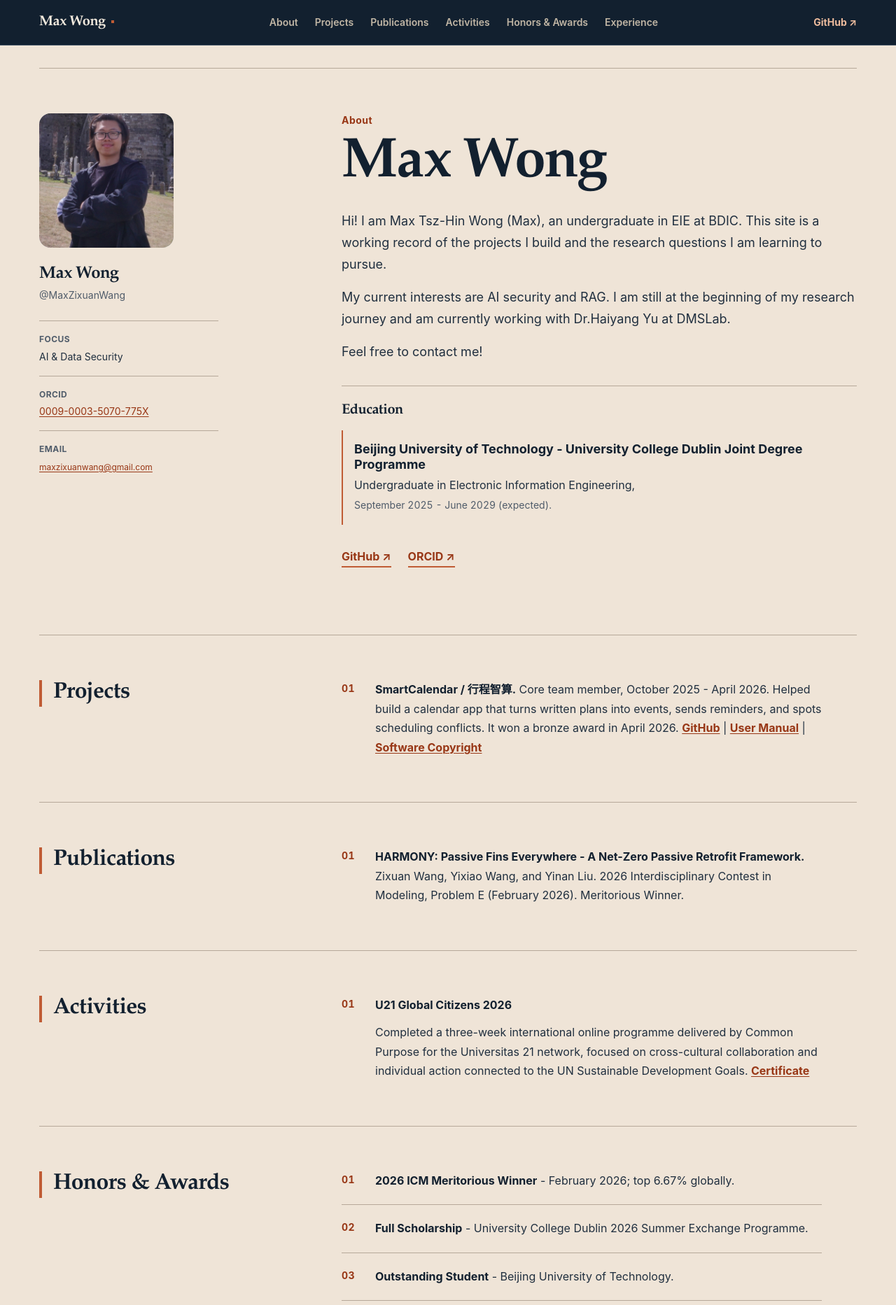
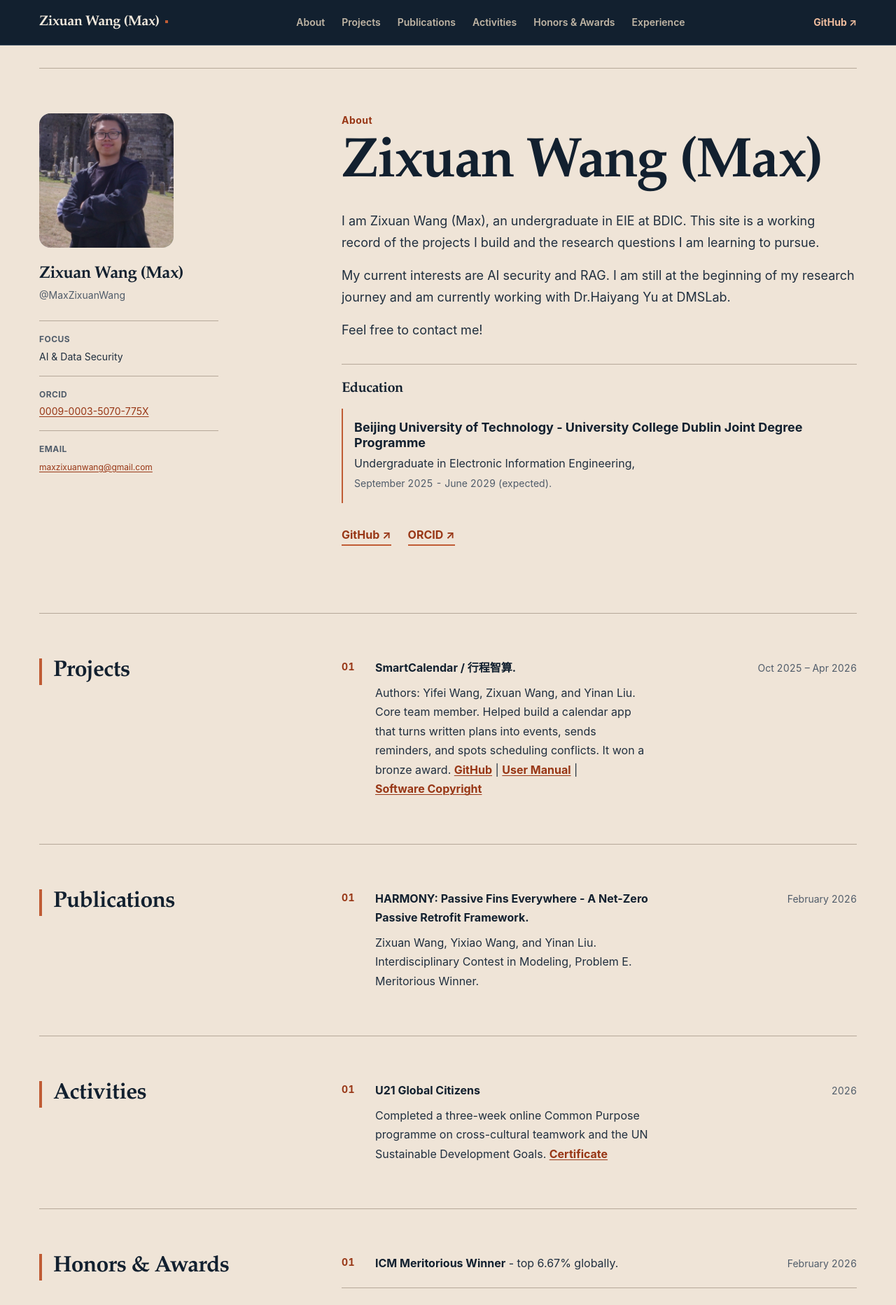
Before and after one commit to MaxZixuanWang/maxzixuanwang.github.io, a Next.js app: page / in a window 1280 px wide. Shown: the top 1865 px of the page at 70% size. Built offline with nearby package versions, Linux system fonts and the light colour scheme.

Commit message:
Refine profile copy and align entry dates

```diff
--- a/app/hallmark.css
+++ b/app/hallmark.css
@@ -479,6 +479,38 @@ section {
   margin-block-start: var(--space-3);
 }
 
+.dated-list {
+  max-inline-size: none;
+}
+
+.dated-list > :is(ul, ol) > li {
+  display: grid;
+  grid-template-columns: minmax(0, 1fr);
+  column-gap: var(--space-6);
+}
+
+.dated-list > :is(ul, ol) > li > p {
+  grid-column: 1;
+  margin: 0;
+}
+
+.dated-list > :is(ul, ol) > li > p + p {
+  margin-block-start: var(--space-2);
+}
+
+.dated-list > :is(ul, ol) > li > p:has(> em:only-child) {
+  grid-row: 2;
+  color: var(--color-ink-muted);
+  font-family: var(--font-utility);
+  font-size: var(--text-sm);
+  line-height: var(--leading-compact);
+  font-variant-numeric: tabular-nums;
+}
+
+.dated-list > :is(ul, ol) > li > p > em:only-child {
+  font-style: normal;
+}
+
 .editable-content strong {
   color: var(--color-ink);
   font-weight: 700;
@@ -643,6 +675,20 @@ section {
   }
 }
 
+@media (min-width: 72rem) {
+  .dated-list > :is(ul, ol) > li {
+    grid-template-columns: minmax(0, 1fr) minmax(0, 17rem);
+  }
+
+  .dated-list > :is(ul, ol) > li > p:has(> em:only-child) {
+    grid-column: 2;
+    grid-row: 1;
+    justify-self: end;
+    margin-block-start: var(--space-1);
+    text-align: right;
+  }
+}
+
 @media (min-width: 90rem) {
   .page-shell {
     padding-block-start: var(--space-12);
--- a/app/layout.tsx
+++ b/app/layout.tsx
@@ -3,11 +3,11 @@ import "./hallmark.css";
 
 export const metadata: Metadata = {
   metadataBase: new URL("https://maxzixuanwang.github.io"),
-  title: "Max Wong — Academic Homepage",
+  title: "Zixuan Wang (Max) — Academic Homepage",
   description:
-    "Max Wong's personal academic homepage, projects, publications, and activities.",
+    "Academic homepage of Zixuan Wang (Max): projects, publications, and activities.",
   openGraph: {
-    title: "Max Wong — Academic Homepage",
+    title: "Zixuan Wang (Max) — Academic Homepage",
     description:
       "Personal academic homepage, projects, publications, and activities.",
     type: "website",
--- a/app/page.tsx
+++ b/app/page.tsx
@@ -49,7 +49,7 @@ export default function Home() {
       <header className="site-header">
         <div className="header-inner">
           <a className="site-name" href="#top">
-            Max Wong
+            Zixuan Wang (Max)
           </a>
           <nav className="site-nav" aria-label="Primary navigation">
             <a href="#about">About</a>
@@ -77,7 +77,7 @@ export default function Home() {
               <Image
                 className="profile-image"
                 src="/profile.jpg"
-                alt="Max Wong"
+                alt="Zixuan Wang (Max)"
                 width={800}
                 height={800}
                 priority
@@ -85,7 +85,7 @@ export default function Home() {
               />
             </div>
             <div className="profile-identity">
-              <h2>Max Wong</h2>
+              <h2>Zixuan Wang (Max)</h2>
               <p>@MaxZixuanWang</p>
             </div>
             <dl className="profile-meta">
@@ -118,7 +118,7 @@ export default function Home() {
 
           <article className="profile-main">
             <p className="section-label">About</p>
-            <h1>Max Wong</h1>
+            <h1>Zixuan Wang (Max)</h1>
             <EditableContent
               className="editable-content about-content"
             >
@@ -148,7 +148,7 @@ export default function Home() {
             <h2>Projects</h2>
           </header>
           <EditableContent
-            className="editable-content entry-list publication-list numbered-list"
+            className="editable-content entry-list publication-list numbered-list dated-list"
           >
             {content.projects}
           </EditableContent>
@@ -159,7 +159,7 @@ export default function Home() {
             <h2>Publications</h2>
           </header>
           <EditableContent
-            className="editable-content entry-list publication-list numbered-list"
+            className="editable-content entry-list publication-list numbered-list dated-list"
           >
             {content.publications}
           </EditableContent>
@@ -170,7 +170,7 @@ export default function Home() {
             <h2>Activities</h2>
           </header>
           <EditableContent
-            className="editable-content activity-list numbered-list"
+            className="editable-content activity-list numbered-list dated-list"
           >
             {content.activities}
           </EditableContent>
@@ -182,7 +182,7 @@ export default function Home() {
               <h2>Honors &amp; Awards</h2>
             </header>
             <EditableContent
-              className="editable-content compact-content numbered-list"
+              className="editable-content compact-content numbered-list dated-list"
             >
               {content.honors}
             </EditableContent>
@@ -192,7 +192,7 @@ export default function Home() {
               <h2>Experience</h2>
             </header>
             <EditableContent
-              className="editable-content compact-content numbered-list"
+              className="editable-content compact-content numbered-list dated-list"
             >
               {content.experience}
             </EditableContent>
@@ -202,7 +202,7 @@ export default function Home() {
 
       <footer className="site-footer">
         <div className="footer-inner">
-          <p>© 2026 Max Wong</p>
+          <p>© 2026 Zixuan Wang (Max)</p>
           <p>Last updated August 2026</p>
           <a href="#top">Back to top ↑</a>
         </div>
--- a/content/about.md
+++ b/content/about.md
@@ -1,4 +1,4 @@
-Hi! I am Max Tsz-Hin Wong (Max), an undergraduate in EIE at BDIC. This site is a working record of the projects I build and the research questions I am learning to pursue.
+I am Zixuan Wang (Max), an undergraduate in EIE at BDIC. This site is a working record of the projects I build and the research questions I am learning to pursue.
 
 My current interests are AI security and RAG. I am still at the beginning of my research journey and am currently working with Dr.Haiyang Yu at DMSLab.
 
--- a/content/activities.md
+++ b/content/activities.md
@@ -1,3 +1,5 @@
-1. **U21 Global Citizens 2026**
+1. **U21 Global Citizens**
 
-   Completed a three-week international online programme delivered by Common Purpose for the Universitas 21 network, focused on cross-cultural collaboration and individual action connected to the UN Sustainable Development Goals. [Certificate](/files/u21-global-citizens-2026-certificate.pdf)
+   *2026*
+
+   Completed a three-week online Common Purpose programme on cross-cultural teamwork and the UN Sustainable Development Goals. [Certificate](/files/u21-global-citizens-2026-certificate.pdf)
--- a/content/experience.md
+++ b/content/experience.md
@@ -1 +1,5 @@
-- **Product Testing and Maintenance Intern, Chuanqi Technology (Beijing) Co., Ltd.** July - September 2025 and January - March 2026. Participated in black-box and white-box product testing, documented issues and testing feedback, supported equipment commissioning and maintenance at customer sites, and used Dewetron OXYGEN for data acquisition and basic analysis.
+- **Product Testing and Maintenance Intern, Chuanqi Technology (Beijing) Co., Ltd.**
+
+  *Jul–Sep 2025 · Jan–Mar 2026*
+
+  Tested products, reported issues, helped set up and maintain equipment at customer sites, and used Dewetron OXYGEN to collect and review data.
--- a/content/honors.md
+++ b/content/honors.md
@@ -1,4 +1,13 @@
-- **2026 ICM Meritorious Winner** - February 2026; top 6.67% globally.
-- **Full Scholarship** - University College Dublin 2026 Summer Exchange Programme.
+- **ICM Meritorious Winner** - top 6.67% globally.
+
+  *February 2026*
+
+- **Full Scholarship** - University College Dublin Summer Exchange Programme.
+
+  *Summer 2026*
+
 - **Outstanding Student** - Beijing University of Technology.
-- **Bronze Award** - Beijing University of Technology Student Innovation and Entrepreneurship Competition, for SmartCalendar (April 2026).
+
+- **Bronze Award** - Beijing University of Technology Student Innovation and Entrepreneurship Competition, for SmartCalendar.
+
+  *April 2026*
--- a/content/projects.md
+++ b/content/projects.md
@@ -1 +1,5 @@
-- **SmartCalendar / 行程智算.** Core team member, October 2025 - April 2026. Helped build a calendar app that turns written plans into events, sends reminders, and spots scheduling conflicts. It won a bronze award in April 2026. [GitHub](https://github.com/SeanHank/SmartCalendar) | [User Manual](/files/smartcalendar-user-manual.pdf) | [Software Copyright](/files/smartcalendar-software-copyright.pdf)
+- **SmartCalendar / 行程智算.**
+
+  *Oct 2025 – Apr 2026*
+
+  Authors: Yifei Wang, Zixuan Wang, and Yinan Liu. Core team member. Helped build a calendar app that turns written plans into events, sends reminders, and spots scheduling conflicts. It won a bronze award. [GitHub](https://github.com/SeanHank/SmartCalendar) | [User Manual](/files/smartcalendar-user-manual.pdf) | [Software Copyright](/files/smartcalendar-software-copyright.pdf)
--- a/content/publications.md
+++ b/content/publications.md
@@ -1 +1,5 @@
-- **HARMONY: Passive Fins Everywhere - A Net-Zero Passive Retrofit Framework.** Zixuan Wang, Yixiao Wang, and Yinan Liu. 2026 Interdisciplinary Contest in Modeling, Problem E (February 2026). Meritorious Winner.
+- **HARMONY: Passive Fins Everywhere - A Net-Zero Passive Retrofit Framework.**
+
+  *February 2026*
+
+  Zixuan Wang, Yixiao Wang, and Yinan Liu. Interdisciplinary Contest in Modeling, Problem E. Meritorious Winner.
```
Also changed, not shown: content/README.md, 1 other file (tests, documents, lock files or other folders).
